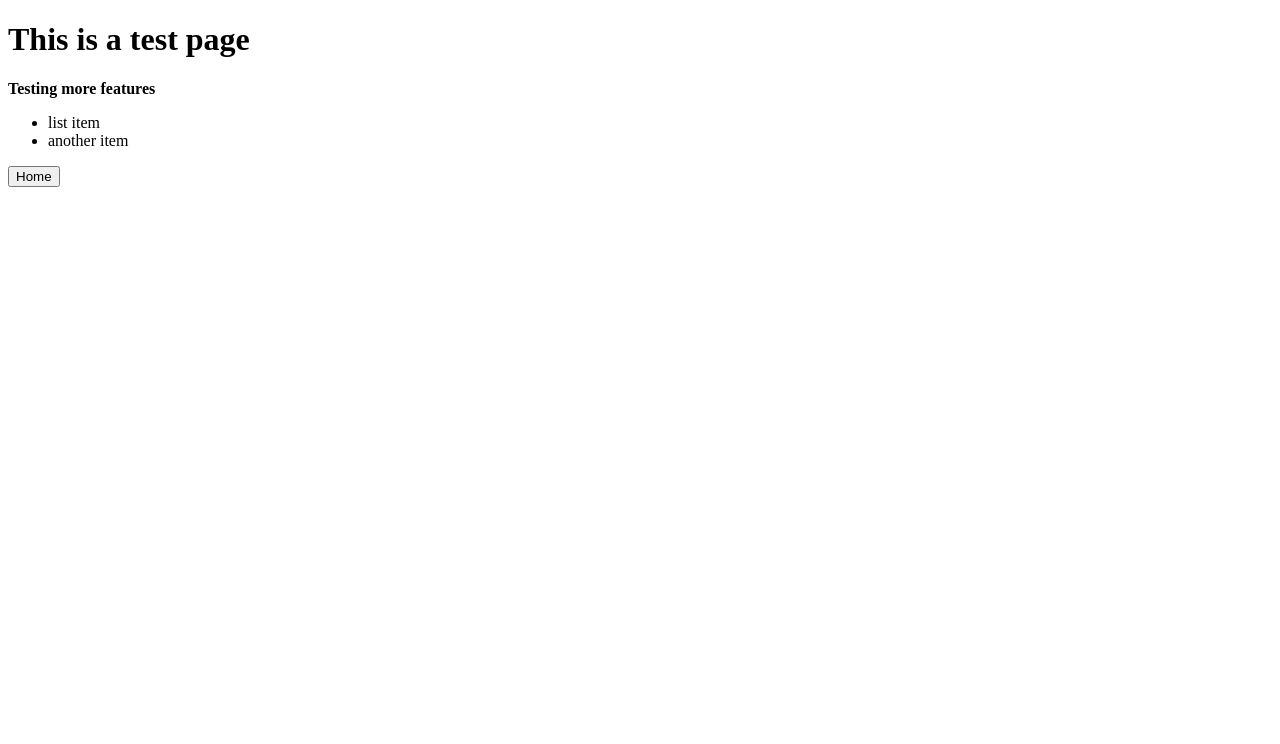
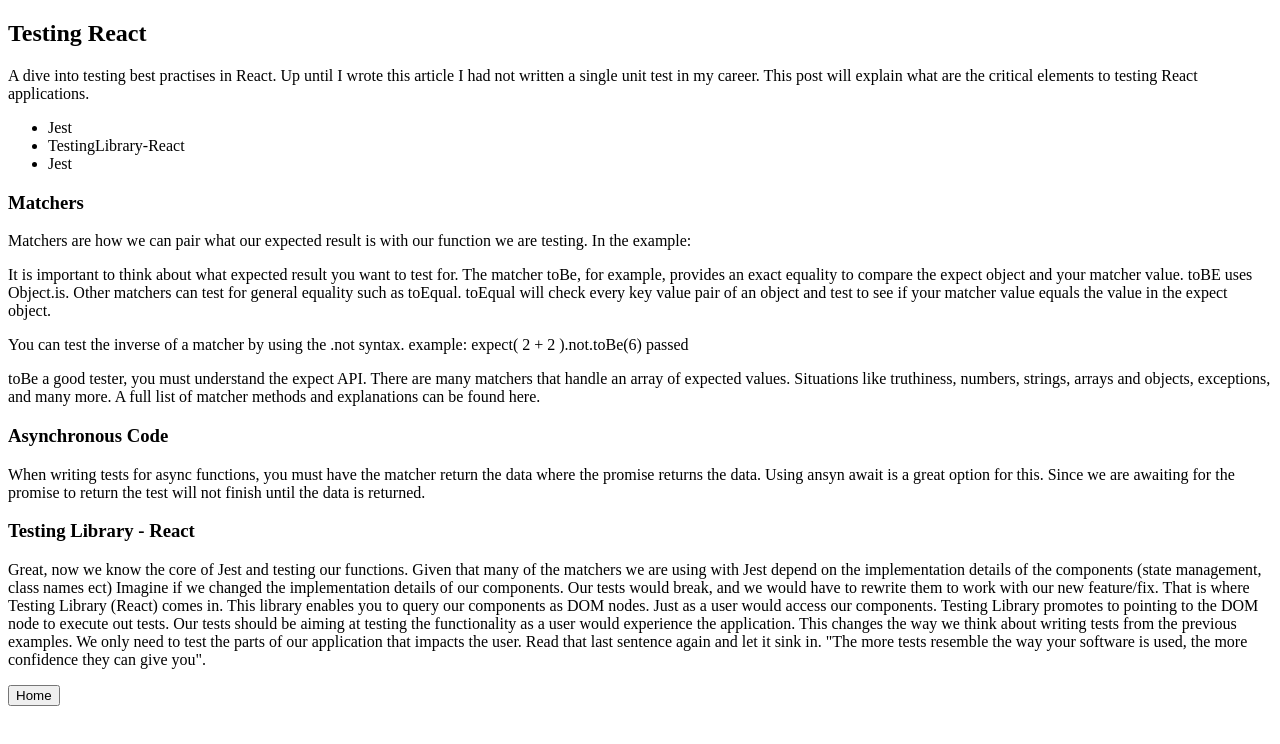
Before and after one commit to councit/councilcode, a Next.js app: page /posts/reacttesting in a window 1280 px wide. Shown: the top 744 px of the page. Built offline with nearby package versions, Linux system fonts and the light colour scheme.

Commit message:
Added md for testing

```diff
--- a/pages/posts/reacttesting.mdx
+++ b/pages/posts/reacttesting.mdx
@@ -1,12 +1,64 @@
 import Link from "next/link";
 import TailWindButton from "../../components/TailwindButton";
 
-# This is a test page
+<h2>Testing React</h2>
 
-**Testing more features**
+A dive into testing best practises in React. Up until I wrote this
+article I had not written a single unit test in my career. This post
+will explain what are the critical elements to testing React
+applications.
 
-- list item
-- another item
+<ul>
+  <li>Jest</li>
+  <li>TestingLibrary-React</li>
+  <li>Jest</li>
+</ul>
+
+<h3>Matchers</h3>
+
+Matchers are how we can pair what our expected result is with our
+function we are testing. In the example:
+
+It is important to think about what expected result you want to test
+for. The matcher toBe, for example, provides an exact equality to
+compare the expect object and your matcher value. toBE uses Object.is.
+Other matchers can test for general equality such as toEqual. toEqual
+will check every key value pair of an object and test to see if your
+matcher value equals the value in the expect object.
+
+You can test the inverse of a matcher by using the .not syntax.
+example: expect( 2 + 2 ).not.toBe(6) passed
+
+toBe a good tester, you must understand the expect API. There are many
+matchers that handle an array of expected values. Situations like
+truthiness, numbers, strings, arrays and objects, exceptions, and many
+more. A full list of matcher methods and explanations can be found
+here.
+
+<h3>Asynchronous Code</h3>
+
+When writing tests for async functions, you must have the matcher
+return the data where the promise returns the data. Using ansyn await
+is a great option for this. Since we are awaiting for the promise to
+return the test will not finish until the data is returned.
+
+<h3>Testing Library - React</h3>
+
+Great, now we know the core of Jest and testing our functions. Given
+that many of the matchers we are using with Jest depend on the
+implementation details of the components (state management, class
+names ect) Imagine if we changed the implementation details of our
+components. Our tests would break, and we would have to rewrite them
+to work with our new feature/fix. That is where Testing Library
+(React) comes in. This library enables you to query our components as
+DOM nodes. Just as a user would access our components. Testing Library
+promotes to pointing to the DOM node to execute out tests. Our tests
+should be aiming at testing the functionality as a user would
+experience the application. This changes the way we think about
+writing tests from the previous examples. We only need to test the
+parts of our application that impacts the user. Read that last
+sentence again and let it sink in. "The more tests resemble the way
+your software is used, the more confidence they can give you".
 
 <Link href="/">
   <a>
```
